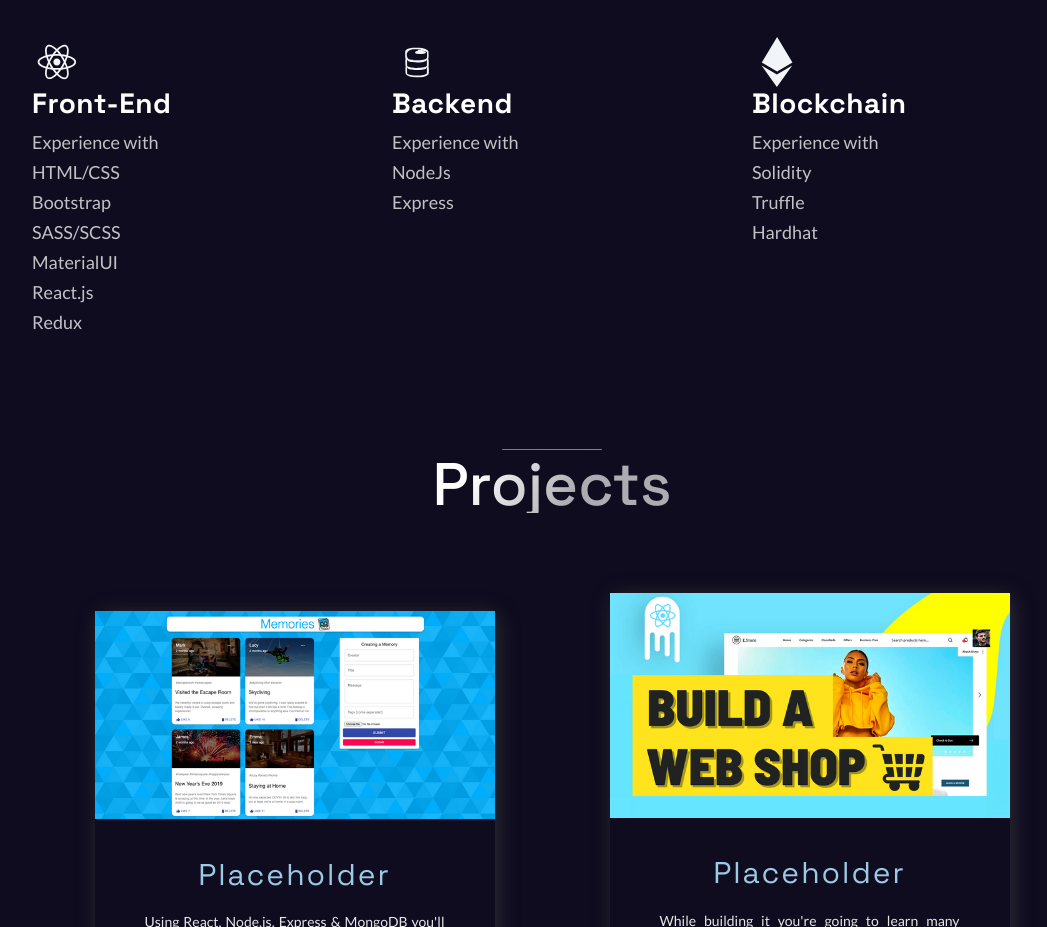
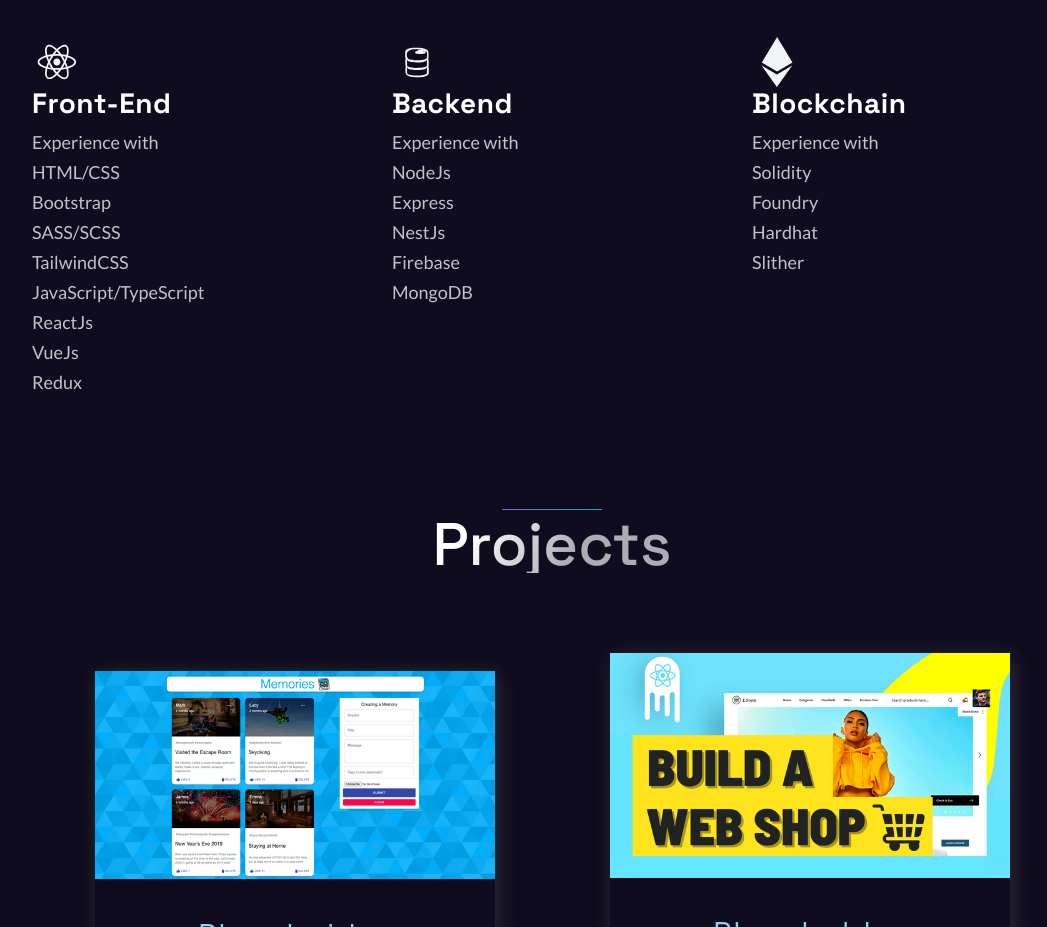
Before and after one commit to Akay74/portfolio, a Next.js app: page / in a window 1280 px wide. Shown: the part 1320-2247 px from the top of the page, without its empty margins (88-1135 px from the left). Built offline with nearby package versions, Linux system fonts and the light colour scheme.

Commit message:
🎨 update tech stack

```diff
--- a/src/components/Technologies/Technologies.js
+++ b/src/components/Technologies/Technologies.js
@@ -68,8 +68,10 @@ const Technologies = () =>  (
             HTML/CSS <br/>
             Bootstrap <br/>
             SASS/SCSS <br/>
-            MaterialUI <br/>
-            React.js<br/>
+            TailwindCSS<br/>
+            JavaScript/TypeScript<br/>
+            ReactJs<br/>
+            VueJs<br/>
             Redux
           </ListParagraph>
         </ListContainer>
@@ -90,7 +92,11 @@ const Technologies = () =>  (
           <ListParagraph>
             Experience with <br/>
             NodeJs<br/>
-            Express
+            Express<br/>
+            NestJs<br/>
+            Firebase<br/>
+            MongoDB<br/>
+
           </ListParagraph>
         </ListContainer>
       </ListItem>
@@ -110,8 +116,9 @@ const Technologies = () =>  (
           <ListParagraph>
             Experience with <br/>
             Solidity<br/>
-            Truffle<br/>
-            Hardhat
+            Foundry<br/>
+            Hardhat<br/>
+            Slither
           </ListParagraph>
         </ListContainer>
       </ListItem>
```
